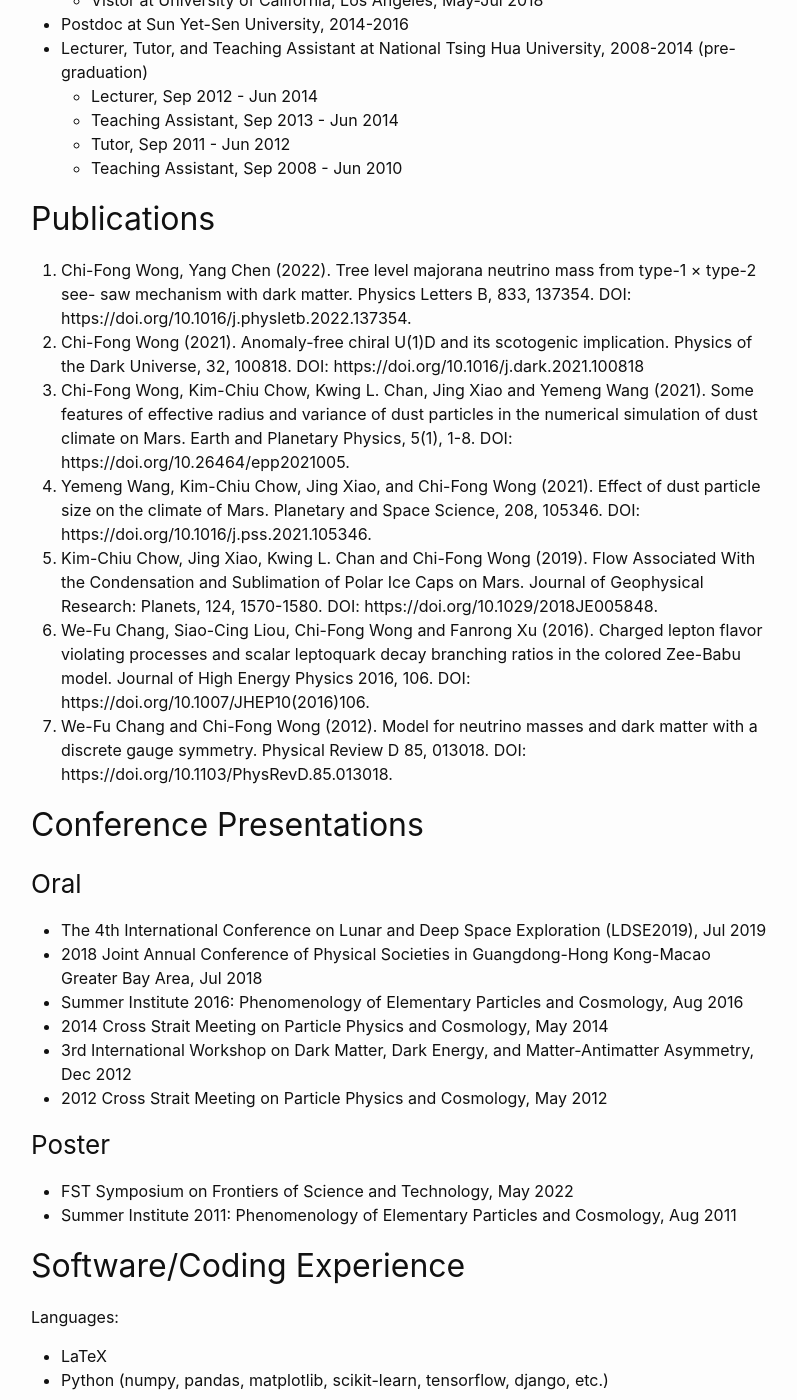
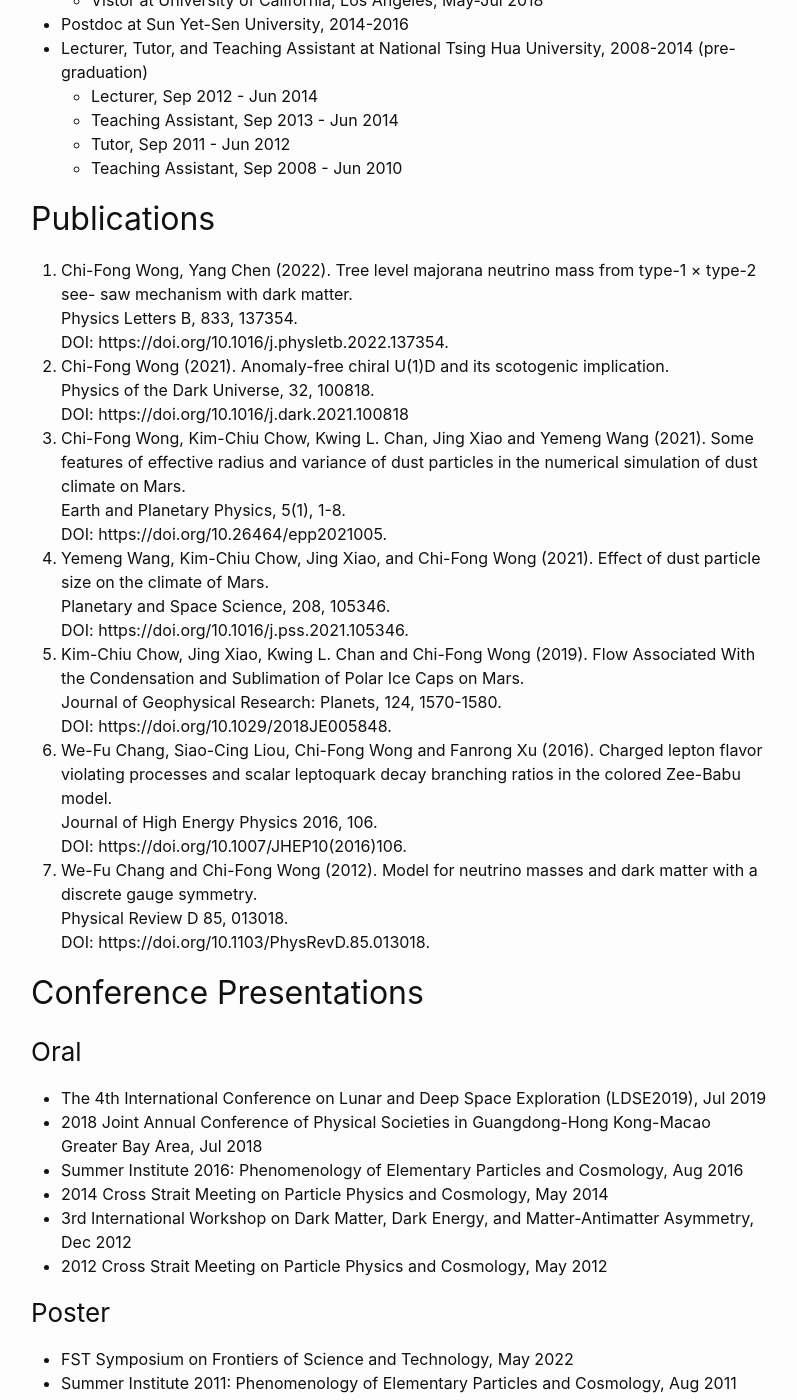
Before and after one commit to cffwxx/cffwxx.github.io, a Jekyll site: the page built from cv.md, in a window 1280 px wide and 1400 px high, scrolled down 626 px. Shown: the whole window, without its empty margins (239-1036 px from the left). Built offline with Jekyll 4.4.1, drawn with Linux system fonts in a browser that asks for light colours.

```diff
--- a/cv.md
+++ b/cv.md
@@ -10,11 +10,11 @@ Language: Cantonese, Mandarine, English
 
 ## Educations
 
-* Ph.D. in Physics <br>
-from National Tsing Hua University, 2014
+* Ph.D. in Physics<br>
+  from National Tsing Hua University, 2014
 
-* B.Sc. in Physics _and_ <br>
-Interdisciplinary Program Completion in Quantitative Finance <br>
+* B.Sc. in Physics _and_<br>
+Interdisciplinary Program Completion in Quantitative Finance<br>
 from National Tsing Hua University, 2008
 
 ## Employments
@@ -34,13 +34,13 @@ from National Tsing Hua University, 2008
 
 ## Publications
 
-1. Chi-Fong Wong, Yang Chen (2022). Tree level majorana neutrino mass from type-1 × type-2 see- saw mechanism with dark matter. Physics Letters B, 833, 137354. DOI: https://doi.org/10.1016/j.physletb.2022.137354.
-2. Chi-Fong Wong (2021). Anomaly-free chiral U(1)D and its scotogenic implication. Physics of the Dark Universe, 32, 100818. DOI: https://doi.org/10.1016/j.dark.2021.100818
-3. Chi-Fong Wong, Kim-Chiu Chow, Kwing L. Chan, Jing Xiao and Yemeng Wang (2021). Some features of effective radius and variance of dust particles in the numerical simulation of dust climate on Mars. Earth and Planetary Physics, 5(1), 1-8. DOI: https://doi.org/10.26464/epp2021005.
-4. Yemeng Wang, Kim-Chiu Chow, Jing Xiao, and Chi-Fong Wong (2021). Effect of dust particle size on the climate of Mars. Planetary and Space Science, 208, 105346. DOI: https://doi.org/10.1016/j.pss.2021.105346.
-5. Kim-Chiu Chow, Jing Xiao, Kwing L. Chan and Chi-Fong Wong (2019). Flow Associated With the Condensation and Sublimation of Polar Ice Caps on Mars. Journal of Geophysical Research: Planets, 124, 1570-1580. DOI: https://doi.org/10.1029/2018JE005848.
-6. We-Fu Chang, Siao-Cing Liou, Chi-Fong Wong and Fanrong Xu (2016). Charged lepton flavor violating processes and scalar leptoquark decay branching ratios in the colored Zee-Babu model. Journal of High Energy Physics 2016, 106. DOI: https://doi.org/10.1007/JHEP10(2016)106.
-7. We-Fu Chang and Chi-Fong Wong (2012). Model for neutrino masses and dark matter with a discrete gauge symmetry. Physical Review D 85, 013018. DOI: https://doi.org/10.1103/PhysRevD.85.013018.
+1. Chi-Fong Wong, Yang Chen (2022). Tree level majorana neutrino mass from type-1 × type-2 see- saw mechanism with dark matter. <br>Physics Letters B, 833, 137354. <br>DOI: https://doi.org/10.1016/j.physletb.2022.137354.
+2. Chi-Fong Wong (2021). Anomaly-free chiral U(1)D and its scotogenic implication. <br>Physics of the Dark Universe, 32, 100818. <br>DOI: https://doi.org/10.1016/j.dark.2021.100818
+3. Chi-Fong Wong, Kim-Chiu Chow, Kwing L. Chan, Jing Xiao and Yemeng Wang (2021). Some features of effective radius and variance of dust particles in the numerical simulation of dust climate on Mars. <br>Earth and Planetary Physics, 5(1), 1-8. <br>DOI: https://doi.org/10.26464/epp2021005.
+4. Yemeng Wang, Kim-Chiu Chow, Jing Xiao, and Chi-Fong Wong (2021). Effect of dust particle size on the climate of Mars. <br>Planetary and Space Science, 208, 105346. <br>DOI: https://doi.org/10.1016/j.pss.2021.105346.
+5. Kim-Chiu Chow, Jing Xiao, Kwing L. Chan and Chi-Fong Wong (2019). Flow Associated With the Condensation and Sublimation of Polar Ice Caps on Mars. <br>Journal of Geophysical Research: Planets, 124, 1570-1580. <br>DOI: https://doi.org/10.1029/2018JE005848.
+6. We-Fu Chang, Siao-Cing Liou, Chi-Fong Wong and Fanrong Xu (2016). Charged lepton flavor violating processes and scalar leptoquark decay branching ratios in the colored Zee-Babu model. <br>Journal of High Energy Physics 2016, 106. <br>DOI: https://doi.org/10.1007/JHEP10(2016)106.
+7. We-Fu Chang and Chi-Fong Wong (2012). Model for neutrino masses and dark matter with a discrete gauge symmetry. <br>Physical Review D 85, 013018. <br>DOI: https://doi.org/10.1103/PhysRevD.85.013018.
 
 ## Conference Presentations
 
```
Also changed, not shown: index.markdown (deleted, +0 -69 lines), index.md (added, +55 -0 lines), teachings.md (added, +21 -0 lines), README.md.
